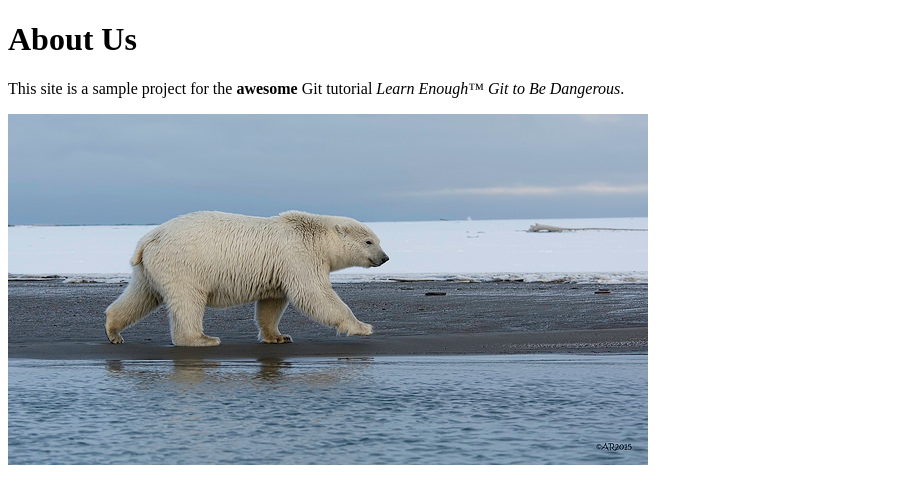
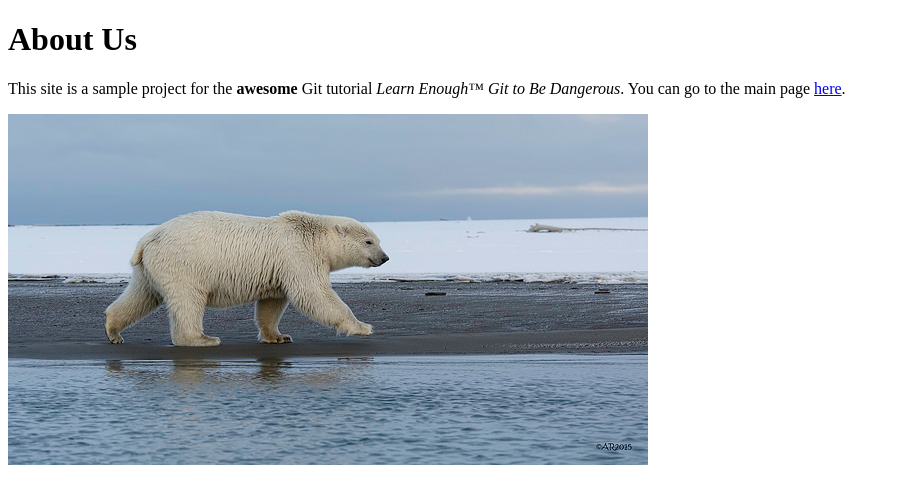
Before and after one commit to tungThanhHuynh/webSit, a plain HTML site: page about.html in a window 1280 px wide. Shown: the whole page, without its empty margins (0-900 px from the left). Drawn offline with Linux system fonts and the light colour scheme.

Commit message:
Add link to main page

```diff
--- a/about.html
+++ b/about.html
@@ -8,7 +8,7 @@
   <body>
     <h1>About Us</h1>
     <p>
-      This site is a sample project for the <strong>awesome</strong> Git tutorial <em>Learn Enough™ Git to Be Dangerous</em>.
+      This site is a sample project for the <strong>awesome</strong> Git tutorial <em>Learn Enough™ Git to Be Dangerous</em>. You can go to the main page <a href="https://tungthanhhuynh.github.io/webSit/">here</a>.
     </p>
     <a href="cdn.learnenough.com/polar_bear.jpg"><img src="images/polar_bear.jpg" alt="Polar bear"></ a>
   </body>
```
